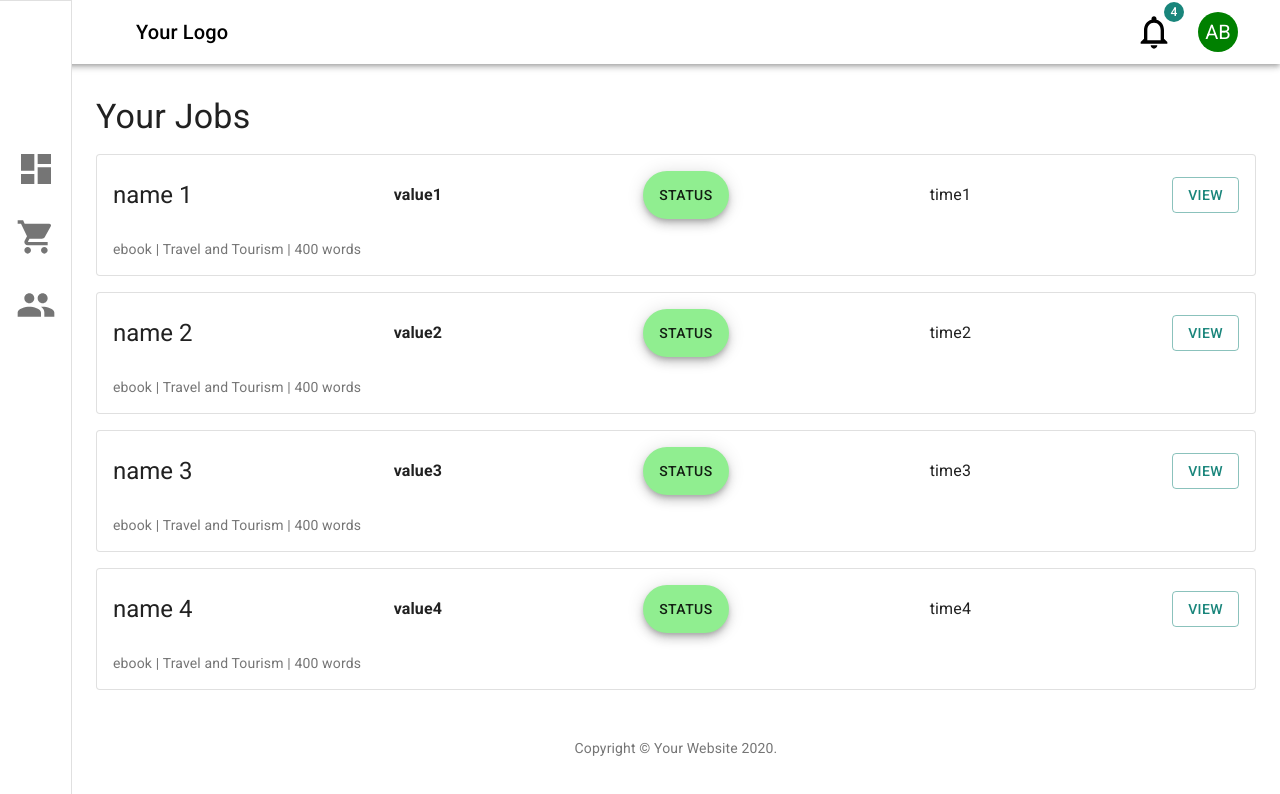
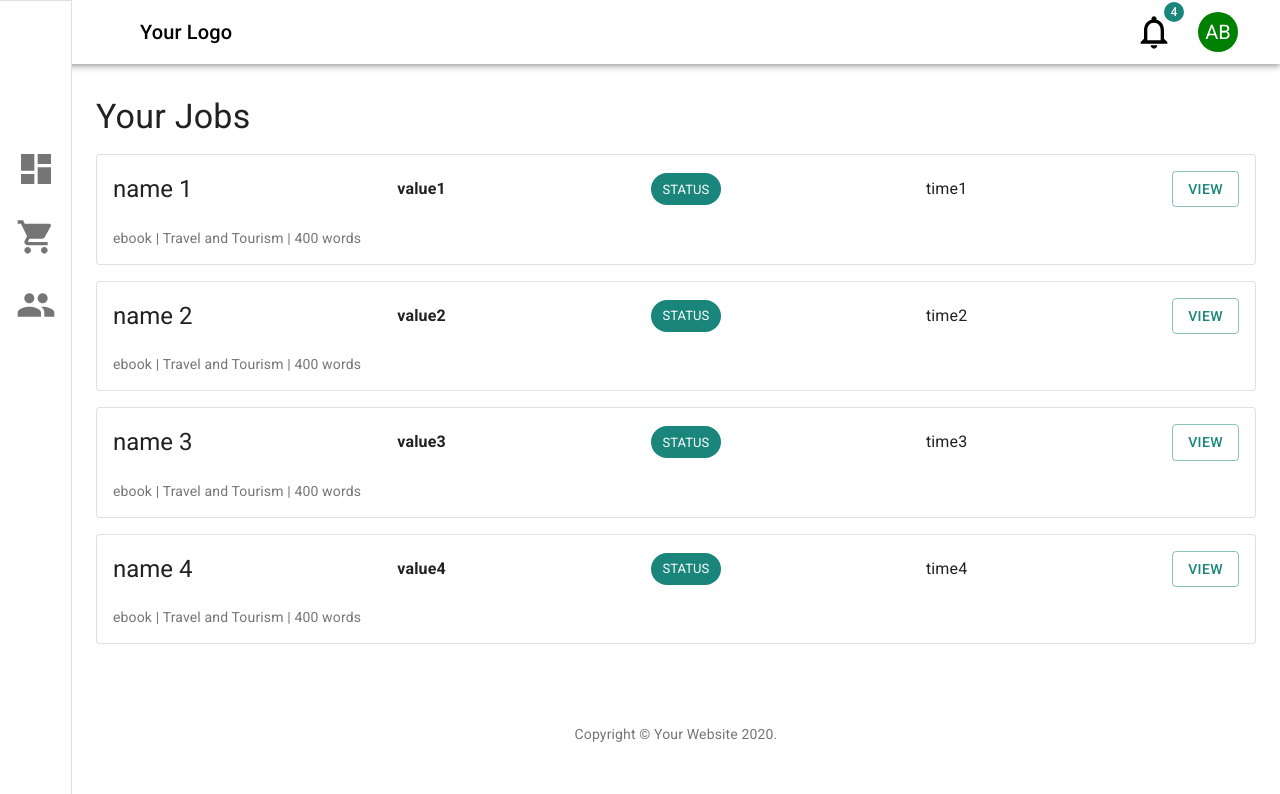
Before and after one commit to reetp1dev/pixelPerfect, a Next.js app: page / in a window 1280 px wide. Shown: the top 794 px of the page. Built offline with nearby package versions, Linux system fonts and the light colour scheme.

Commit message:
margin changes/ replaced fab with chip

```diff
--- a/components/Cards.js
+++ b/components/Cards.js
@@ -7,7 +7,7 @@ import CardContent from "@material-ui/core/CardContent";
 import Button from "@material-ui/core/Button";
 import Typography from "@material-ui/core/Typography";
 import Grid from "@material-ui/core/Grid";
-import Fab from "@material-ui/core/Fab";
+import Chip from "@material-ui/core/Chip";
 
 export default function OutlinedCard(props) {
   const [buttonToggle, setButtonToggle] = useState({
@@ -35,9 +35,7 @@ export default function OutlinedCard(props) {
             <Typography>
               <b>{props.value}</b>
             </Typography>
-            <Fab variant="extended" style={{ backgroundColor: "lightGreen" }}>
-              status
-            </Fab>
+            <Chip label="STATUS" color="secondary"></Chip>
             <Typography>{props.time} </Typography>
             <Button
               variant={buttonToggle.variant}
--- a/pages/index.js
+++ b/pages/index.js
@@ -59,8 +59,8 @@ const useStyles = makeStyles(theme => ({
     transition: theme.transitions.create(["width", "margin"], {
       easing: theme.transitions.easing.sharp,
       duration: theme.transitions.duration.leavingScreen
-    }),
-    marginLeft: theme.spacing(6)
+    })
+    // marginLeft: theme.spacing(6)
   },
 
   list: {
@@ -74,9 +74,11 @@ const useStyles = makeStyles(theme => ({
     display: "none"
   },
   title: {
+    display: "inline",
+
     flexGrow: 1,
     color: "black",
-    marginLeft: theme.spacing(14),
+    marginLeft: theme.spacing(14.5),
     width: "20 px"
   },
   drawerPaper: {
@@ -165,10 +167,12 @@ export default function Dashboard() {
       </Drawer>
       <main className={classes.content}>
         <div className={classes.appBarSpacer} />
+
         <Container maxWidth="lg" className={classes.container}>
           <Typography component="h1" variant="h4" color="inherit">
             Your Jobs
           </Typography>
+
           {booklist.map(book => (
             <Cards
               pad={classes.cardname}
@@ -177,11 +181,11 @@ export default function Dashboard() {
               time={book.time}
             />
           ))}
+        </Container>
 
-          <Box pt={4}>
-            <Copyright />
-          </Box>
-        </Container>
+        <Box pt={4}>
+          <Copyright />
+        </Box>
       </main>
     </div>
   );
```
